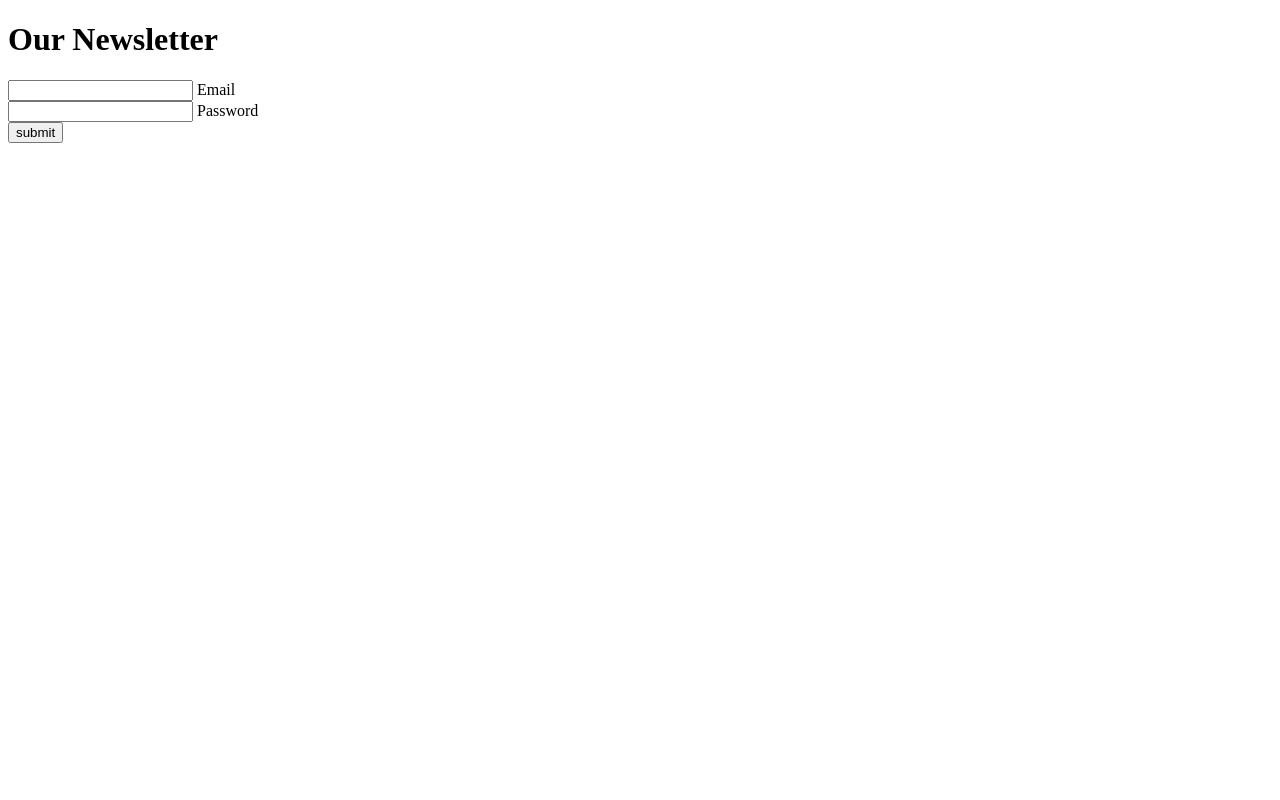
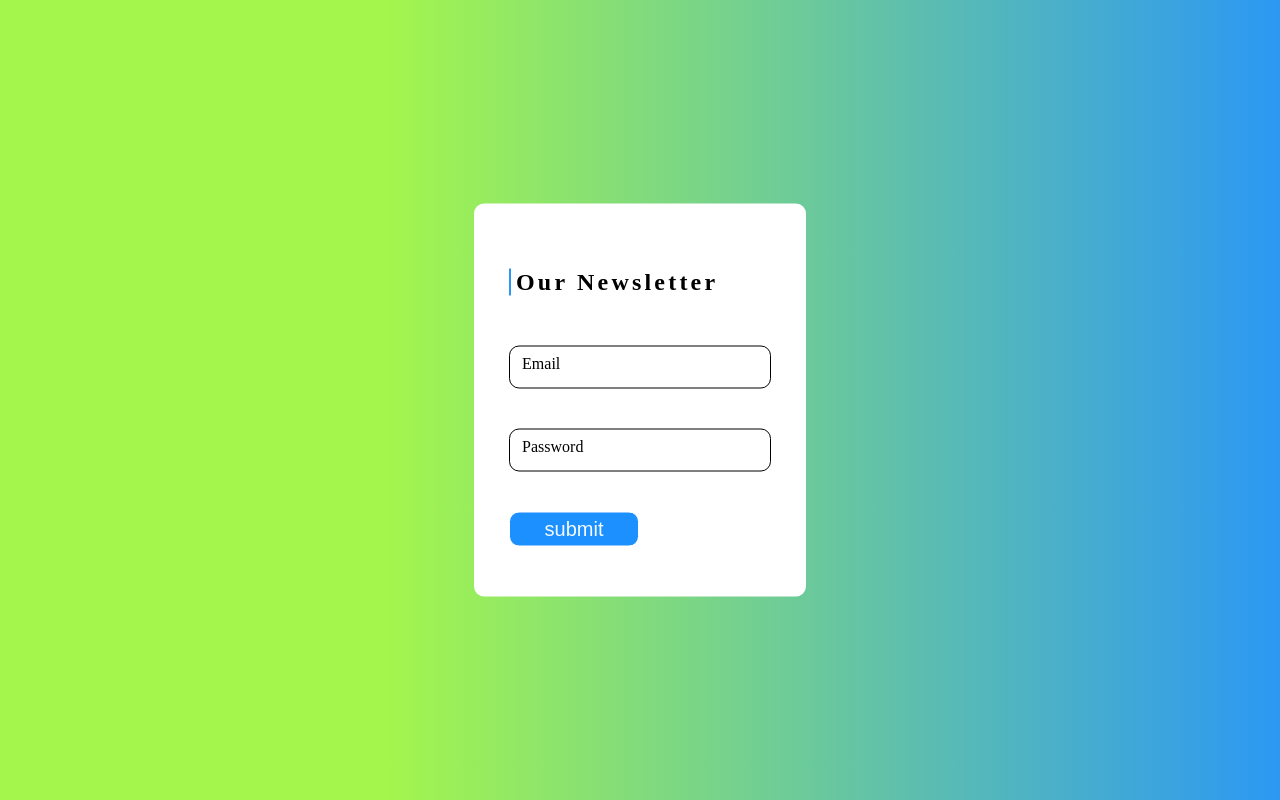
Before and after one commit to bhabinbudujapun/Front-End, a plain HTML site: page 08FORM/Challenge_2/index.html in a window 1280 px wide. Drawn offline with Linux system fonts and the light colour scheme; a web font is replaced by a local one.

Commit message:
Form Challenge-2 Completed

```diff
--- a/08FORM/Challenge_2/index.html
+++ b/08FORM/Challenge_2/index.html
@@ -4,7 +4,7 @@
     <meta charset="UTF-8" />
     <meta http-equiv="X-UA-Compatible" content="IE=edge" />
     <meta name="viewport" content="width=device-width, initial-scale=1.0" />
-    <link rel="stylesheet" href="style.css" />
+    <link rel="stylesheet" href="./style.css" />
     <title>iNeuron</title>
   </head>
   <body>
--- a/08FORM/Challenge_2/style.css
+++ b/08FORM/Challenge_2/style.css
@@ -1 +1,74 @@
+/*
+background-color-1: #a4f64c;
+background-color-2:  #2c98f3;
+form-background-color: #ffffff;
+font-color: #000000;
+button-background-color: #1d90ff;
+button-font-color: #f5faff;
+*/
+
 @import url("https://fonts.googleapis.com/css2?family=Sansita+Swashed:wght@600&display=swap");
+
+* {
+  margin: 0;
+  padding: 0;
+}
+
+body {
+  background: linear-gradient(-90deg, #2c98f3, #a4f64c 70%);
+  font-family: Sansita Swashed;
+  height: 100vh;
+  overflow: hidden;
+}
+
+.center {
+  position: absolute;
+  top: 50%;
+  left: 50%;
+  transform: translate(-50%, -50%);
+  display: inline-block;
+  padding: 65px 35px 30px 35px;
+  border-radius: 10px;
+  background-color: #fff;
+}
+
+h1 {
+  font-size: 1.5rem;
+  border-left: 2px solid #2c98f3;
+  padding-left: 5px;
+  letter-spacing: 0.2rem;
+  margin-bottom: 30px;
+}
+
+.inputbox {
+  position: relative;
+}
+
+input {
+  width: 260px;
+  height: 35px;
+  margin: 20px 0;
+  padding: 3px 0;
+  border: 1px solid #000;
+  border-radius: 10px;
+  font-size: 20px;
+  outline: none;
+}
+
+span {
+  position: absolute;
+  top: 35%;
+  left: 5%;
+}
+
+.inputbox:last-child > input {
+  background-color: #1d90ff;
+  width: 130px;
+  height: 35px;
+  display: inline-block;
+  border: 1px solid #ffffff;
+  color: #f5faff;
+  text-align: center;
+  cursor: pointer;
+  outline: none;
+}
```
